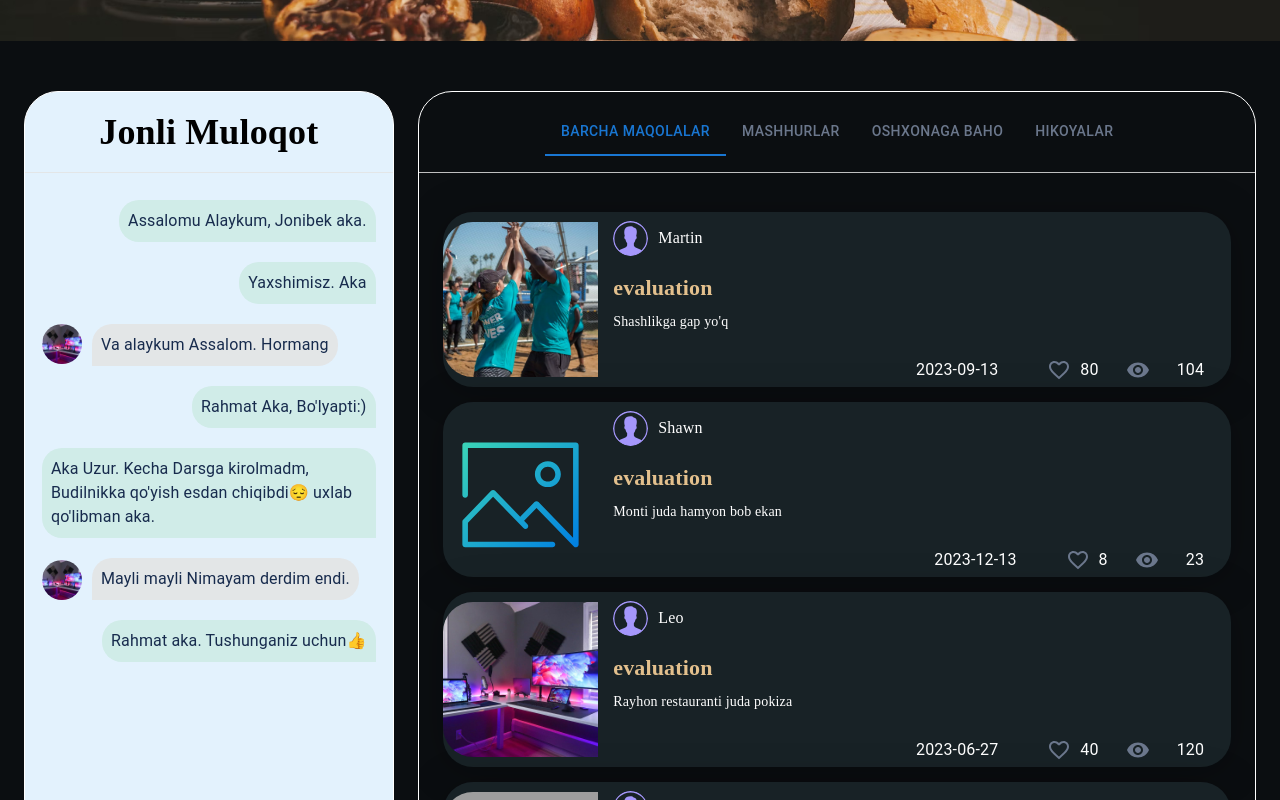
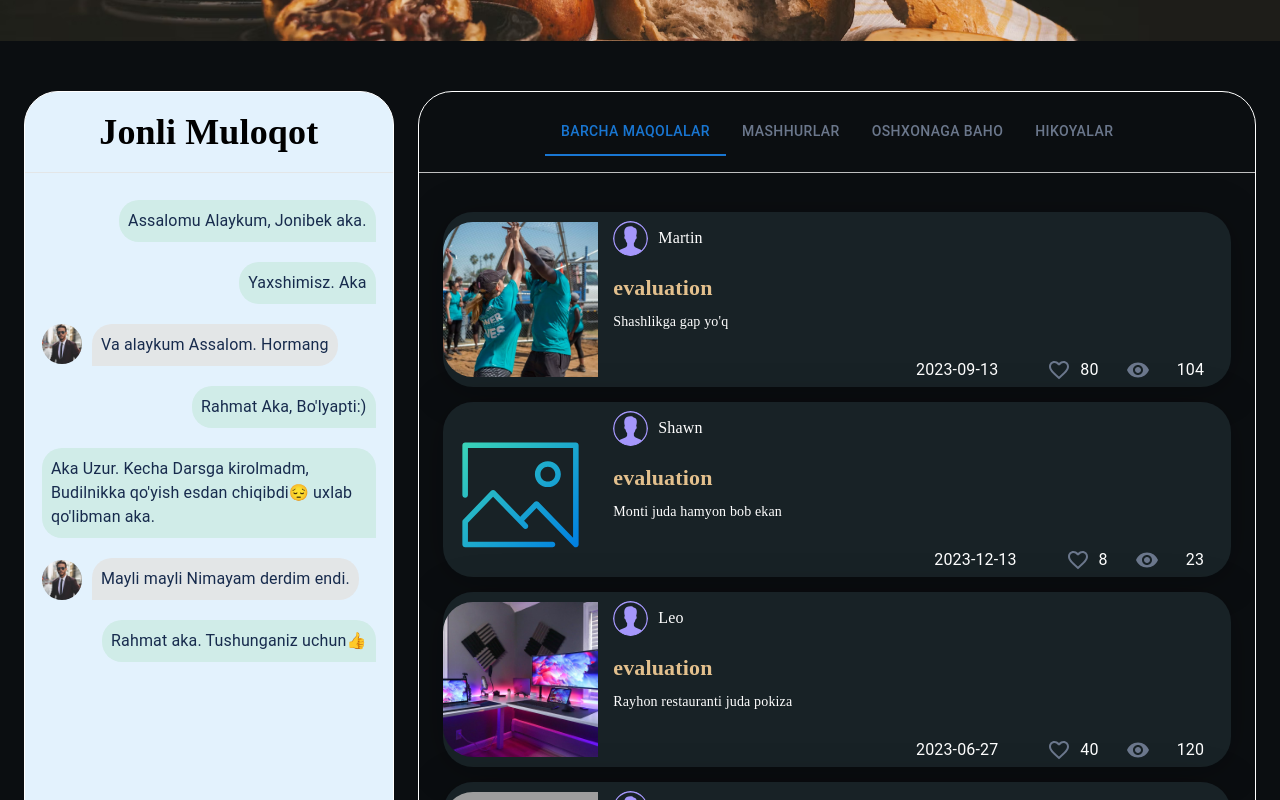
Before and after one commit to AbdujalolAndy/Papay-React, a React (Create React App) app: page /community in a window 1280 px wide. Shown: the part 359-1159 px from the top of the page. Built offline with nearby package versions, Linux system fonts and the light colour scheme; grey boxes are pictures that could not be loaded; a small style sheet from the web is missing.

Commit message:
fix: Removed unrelated pictures

```diff
--- a/src/app/components/tuiEditor/tuiEditor.tsx
+++ b/src/app/components/tuiEditor/tuiEditor.tsx
@@ -59,6 +59,7 @@ export const TuiEditor = (props: any) => {
                 placeholder="Type here"
                 previewStyle="vertical"
                 height="640px"
+                hideModeSwitch={true}
                 initialEditType="wysiwyg"
                 toolbarItems={[
                     ["heading", "bold", "italic", "strike"],
--- a/src/app/screens/CommunityPage/communityChats.tsx
+++ b/src/app/screens/CommunityPage/communityChats.tsx
@@ -32,7 +32,7 @@ export const CommunityChats = (props: any) => {
                         flexDirection={"row"}
                         sx={{ m: "10px 0" }}
                     >
-                        <Avatar alt="andy" src={"/community/avatar_ex_2.jpg"} />
+                        <Avatar alt="andy" src={"/community/avatar_ex_4.jpg"} />
                         <div className="msg_left">Va alaykum Assalom. Hormang</div>
                     </Box>
                     <Box
@@ -60,7 +60,7 @@ export const CommunityChats = (props: any) => {
                         justifyContent={"flex-start"}
                         sx={{ m: "10px 0" }}
                     >
-                        <Avatar alt="andy" src={"/community/avatar_ex_2.jpg"} />
+                        <Avatar alt="andy" src={"/community/avatar_ex_4.jpg"} />
                         <div className="msg_left">Mayli mayli Nimayam derdim endi.</div>
                     </Box>
                     <Box
--- a/src/app/screens/MemberPage/memberFollowers.tsx
+++ b/src/app/screens/MemberPage/memberFollowers.tsx
@@ -7,7 +7,7 @@ interface MemberFollowers {
 const followers = [
     { mb_nick: "botir", following: true, user_img: "/auth/default_user.svg" },
     { mb_nick: "andy", following: false, user_img: "/community/avatar_ex_2.jpg" },
-    { mb_nick: "jonibek", following: true, user_img: "/community/avatar_ex_1.jpg" },
+    { mb_nick: "jonibek", following: true, user_img: "/community/avatar_ex_4.jpg" },
 ]
 
 export function MemberFollowers(props: any) {
```
Also changed, not shown: public/community/avatar_ex_4.jpg (added).
